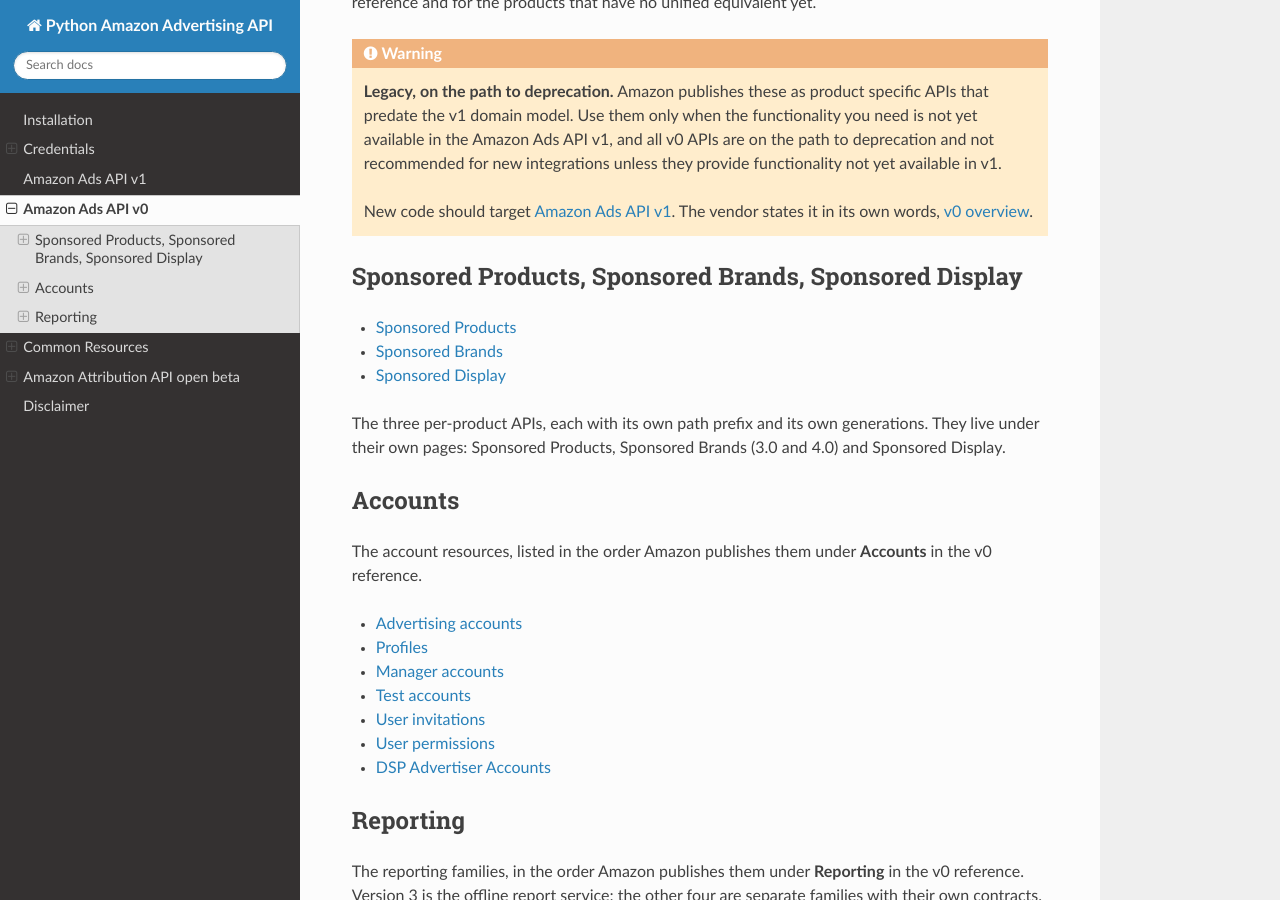
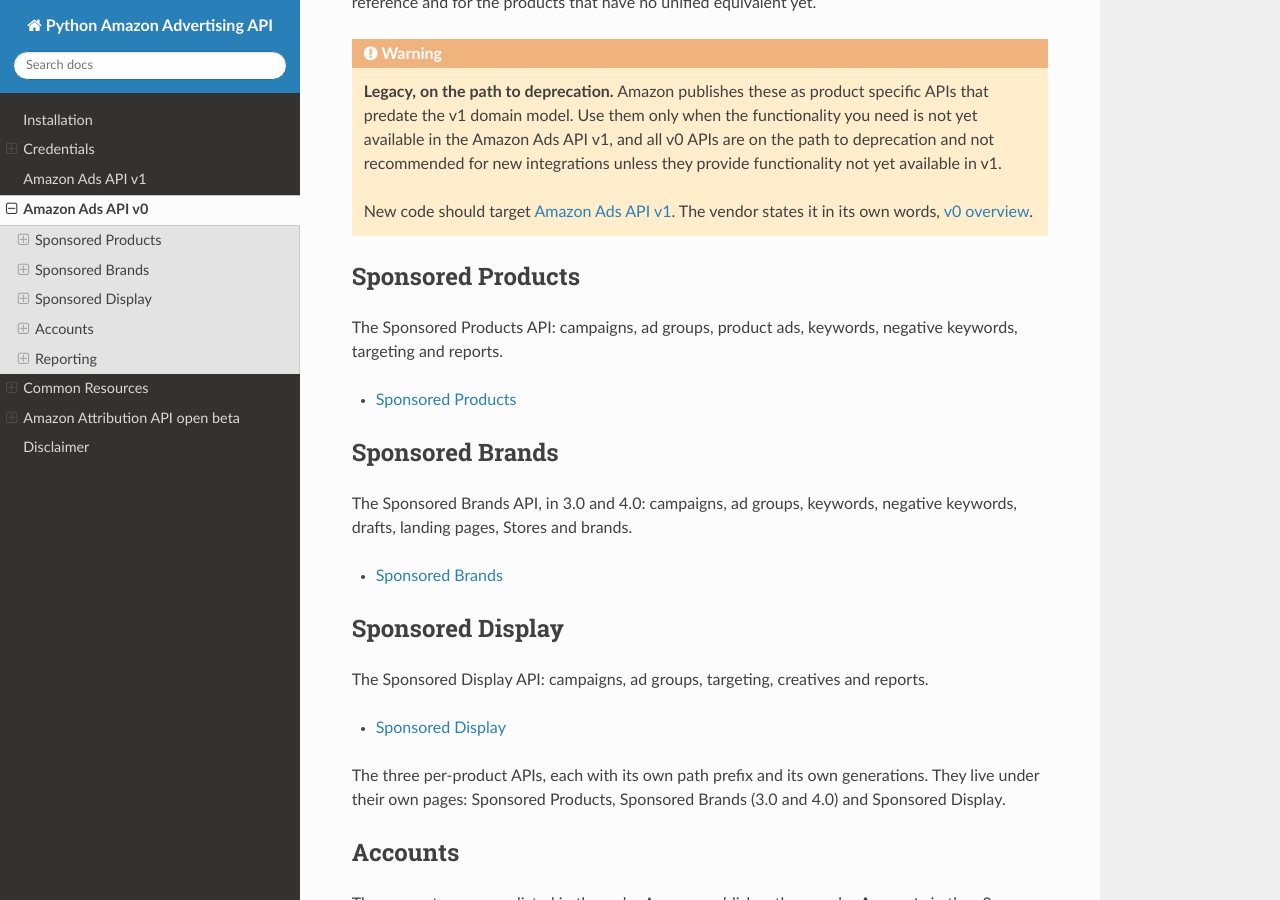
Before and after one commit to denisneuf/python-amazon-ad-api, a Sphinx documentation site: the page built from docs/v0.rst, in a window 1280 px wide and 900 px high, scrolled down 265 px. Built offline with Sphinx 7.4.7 and the Read the Docs theme 3.1.0, drawn with Linux system fonts in a browser that asks for light colours.

Commit message:
docs(v0): give Sponsored Products, Sponsored Brands and Sponsored Display their own sections

```diff
--- a/docs/v0.rst
+++ b/docs/v0.rst
@@ -21,14 +21,37 @@ no unified equivalent yet.
 
 .. _`v0 overview`: https://advertising.amazon.com/API/docs/en-us/reference/v0-overview
 
-Sponsored Products, Sponsored Brands, Sponsored Display
--------------------------------------------------------
+Sponsored Products
+------------------
+
+The Sponsored Products API: campaigns, ad groups, product ads, keywords,
+negative keywords, targeting and reports.
 
 .. toctree::
     :maxdepth: 1
 
     sp
+
+Sponsored Brands
+----------------
+
+The Sponsored Brands API, in 3.0 and 4.0: campaigns, ad groups, keywords,
+negative keywords, drafts, landing pages, Stores and brands.
+
+.. toctree::
+    :maxdepth: 1
+
     sb
+
+Sponsored Display
+-----------------
+
+The Sponsored Display API: campaigns, ad groups, targeting, creatives and
+reports.
+
+.. toctree::
+    :maxdepth: 1
+
     sd
 
 The three per-product APIs, each with its own path prefix and its own
```
